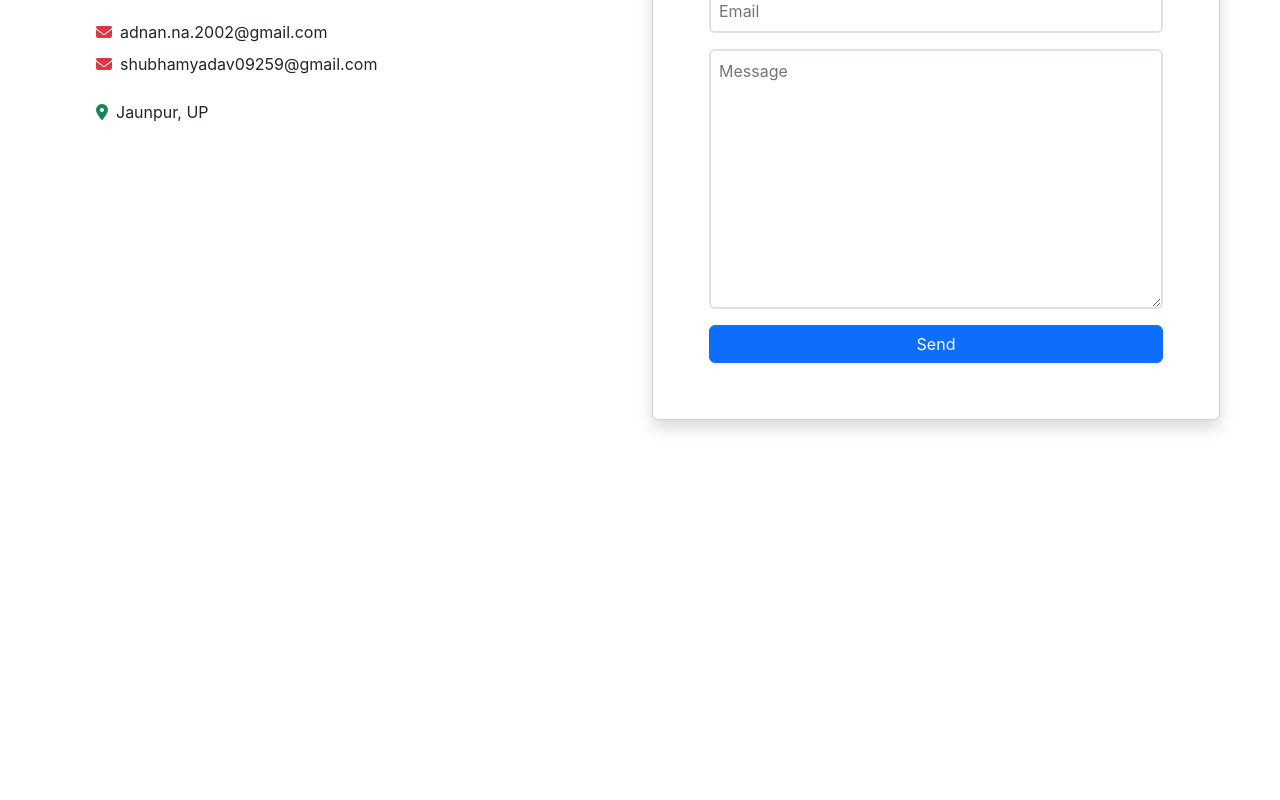
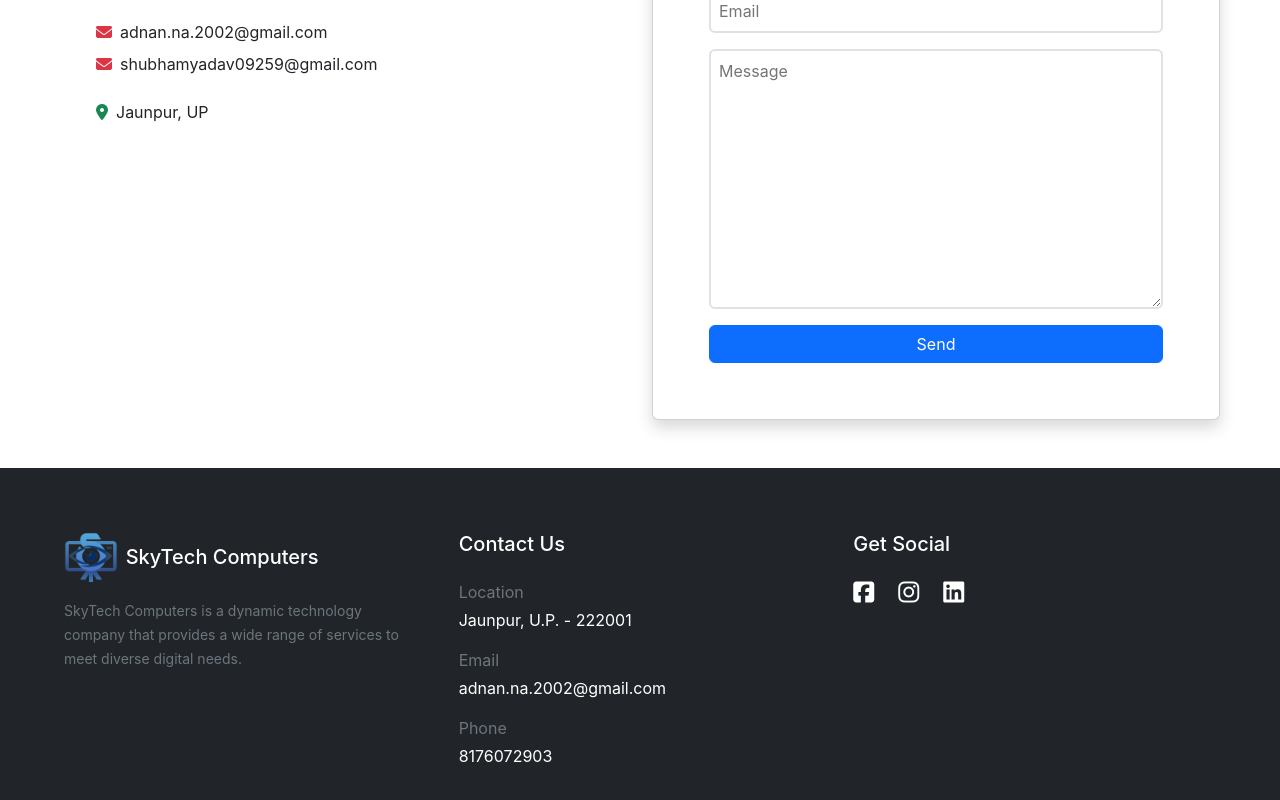
Before and after one commit to Adnan-Dev-02/SkyTech-Computers, a React (Create React App) app: page /contact in a window 1280 px wide. Shown: the part 308-1108 px from the top of the page. Before the commit the page ends 800 px from the top, so only its background shows below. Built offline with nearby package versions, Linux system fonts and the light colour scheme.

Commit message:
Updated Footer

```diff
--- a/src/pages/About.js
+++ b/src/pages/About.js
@@ -1,7 +1,9 @@
 import React from 'react';
+import Footer from './Footer';
 
 function About() {
   return (
+    <>
       <div className="row p-5 container-fluid m-0">
         <h1>About Us</h1>
         <p>At SkyTech Technology, we believe in reaching for the skies—both metaphorically and literally. 🚀</p>
@@ -34,6 +36,8 @@ function About() {
         <em>Let’s build, secure, and innovate together! 🌟</em>
 
       </div>
+      <Footer />
+    </>
   )
 }
 
--- a/src/pages/Contact.js
+++ b/src/pages/Contact.js
@@ -1,7 +1,9 @@
 import React from 'react'
+import Footer from './Footer'
 
 const Contact = () => {
   return (
+    <>
       <div className='row container-fluid m-0 w-100 p-5'>
         <div className="col-sm-6 p-lg-5">
           <h2 className='mb-5'>Get in touch</h2>
@@ -39,7 +41,10 @@ const Contact = () => {
           </form>
         </div>
 
+
       </div>
+      <Footer />
+    </>
   )
 }
 
--- a/src/pages/Footer.jsx
+++ b/src/pages/Footer.jsx
@@ -3,13 +3,30 @@ import logo from './images/1.png'
 
 const Footer = () => {
     return (
-        <div className='p-5 bg-dark'>
-            <div class="d-flex align-items-center">
-                <img src={logo} alt="" height="50px" className='logo-bw' />
-                <h5 class="d-inline m-2 text-white">SkyTech Computers</h5>
+        <div className='p-5 bg-dark text-white row container-fluid w-100 m-0'>
+            <div className="col-sm-4 p-3">
+                <div className=' d-flex align-items-center'>
+                    <img src={logo} alt="" height="50px" className='logo-bw' />
+                    <h5 className="d-inline m-2">SkyTech Computers</h5>
+                </div>
+                <div className='mt-3'>
+                    <small className='text-secondary '>SkyTech Computers is a dynamic technology company that provides a wide range of services to meet diverse digital needs.</small>
+                </div>
             </div>
-            <div className='col-sm-4 mt-3'>
-                <small className='text-secondary '>SkyTech Computers is a dynamic technology company that provides a wide range of services to meet diverse digital needs.</small>
+            <div className="col-sm-4 p-3">
+                <h5 className='mb-4'>Contact Us</h5>
+                <p className='text-secondary mb-1'>Location</p>
+                <p>Jaunpur, U.P. - 222001</p>
+                <p className='text-secondary mb-1'>Email</p>
+                <p>adnan.na.2002@gmail.com</p>
+                <p className='text-secondary mb-1'>Phone</p>
+                <p className='mb-0'>8176072903</p>
+            </div>
+            <div className="col-sm-4 p-3">
+                <h5 className='mb-4'>Get Social</h5>
+                <i class="me-4 fs-4 fa-brands fa-square-facebook"></i>
+                <i class="me-4 fs-4 fa-brands fa-instagram"></i>
+                <i class="me-4 fs-4 fa-brands fa-linkedin"></i>
             </div>
         </div>
     )
```
Lines whose indentation alone changed are shown as unchanged.
